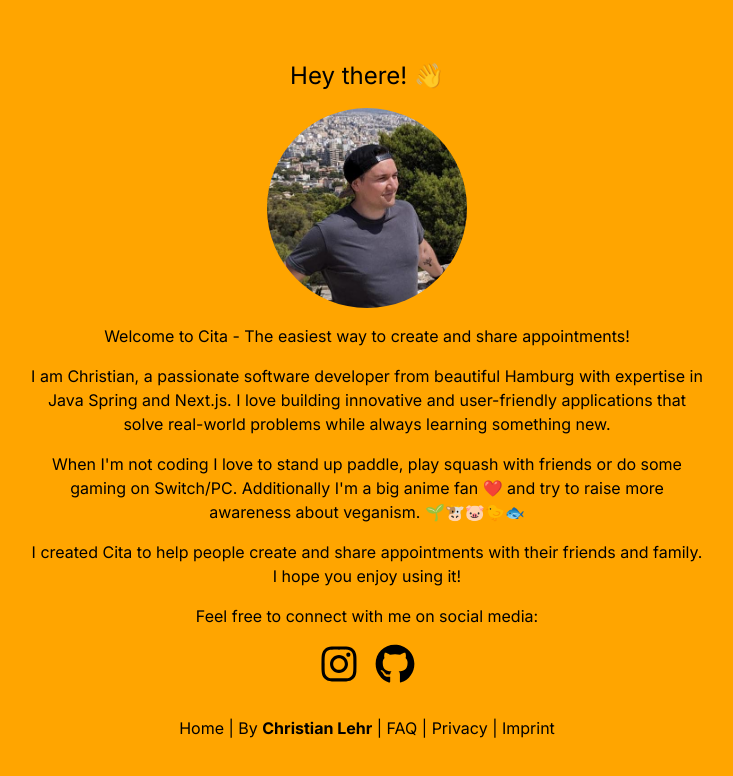
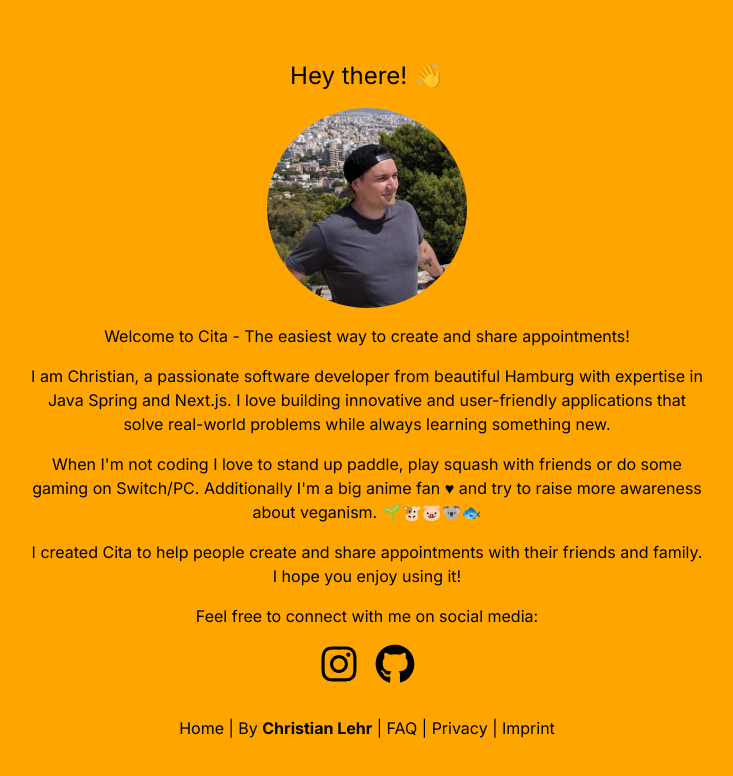
Before and after one commit to chris251190/cita, a Next.js app: page /about in a window 1280 px wide. Shown: the top 776 px of the page, without its empty margins (273-1006 px from the left). Built offline with nearby package versions, Linux system fonts and the light colour scheme.

Commit message:
Update about page with emojis and HTML entities

```diff
--- a/app/about/page.tsx
+++ b/app/about/page.tsx
@@ -14,7 +14,7 @@ const AboutPage = () => {
 
                 <p className="mb-4">Welcome to Cita - The easiest way to create and share appointments!</p>
                 <p className="mb-4">I am Christian, a passionate software developer from beautiful Hamburg with expertise in Java Spring and Next.js. I love building innovative and user-friendly applications that solve real-world problems while always learning something new.</p>
-                <p className="mb-4">When I'm not coding I love to stand up paddle, play squash with friends or do some gaming on Switch/PC. Additionally I'm a big anime fan ❤️ and try to raise more awareness about veganism. 🌱🐮🐷🐤🐟</p>
+                <p className="mb-4">When I&apos;m not coding I love to stand up paddle, play squash with friends or do some gaming on Switch/PC. Additionally I&apos;m a big anime fan &hearts; and try to raise more awareness about veganism. &#127793;&#128046;&#128055;&#128040;&#128031;</p>
                 <p className="mb-4">I created Cita to help people create and share appointments with their friends and family. I hope you enjoy using it!</p>
                 <p className="mb-4">Feel free to connect with me on social media:</p>
                 <div className="flex justify-center items-center">
```
